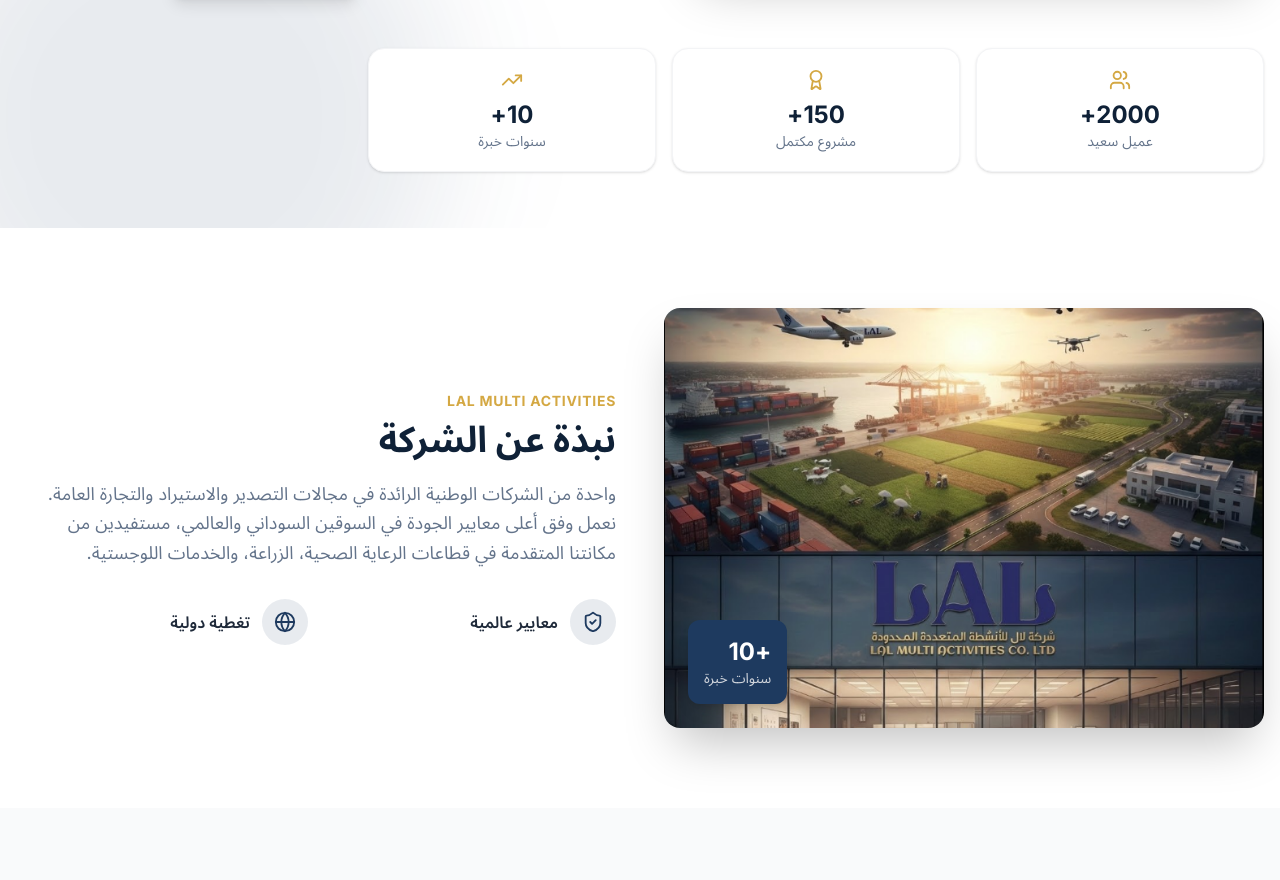
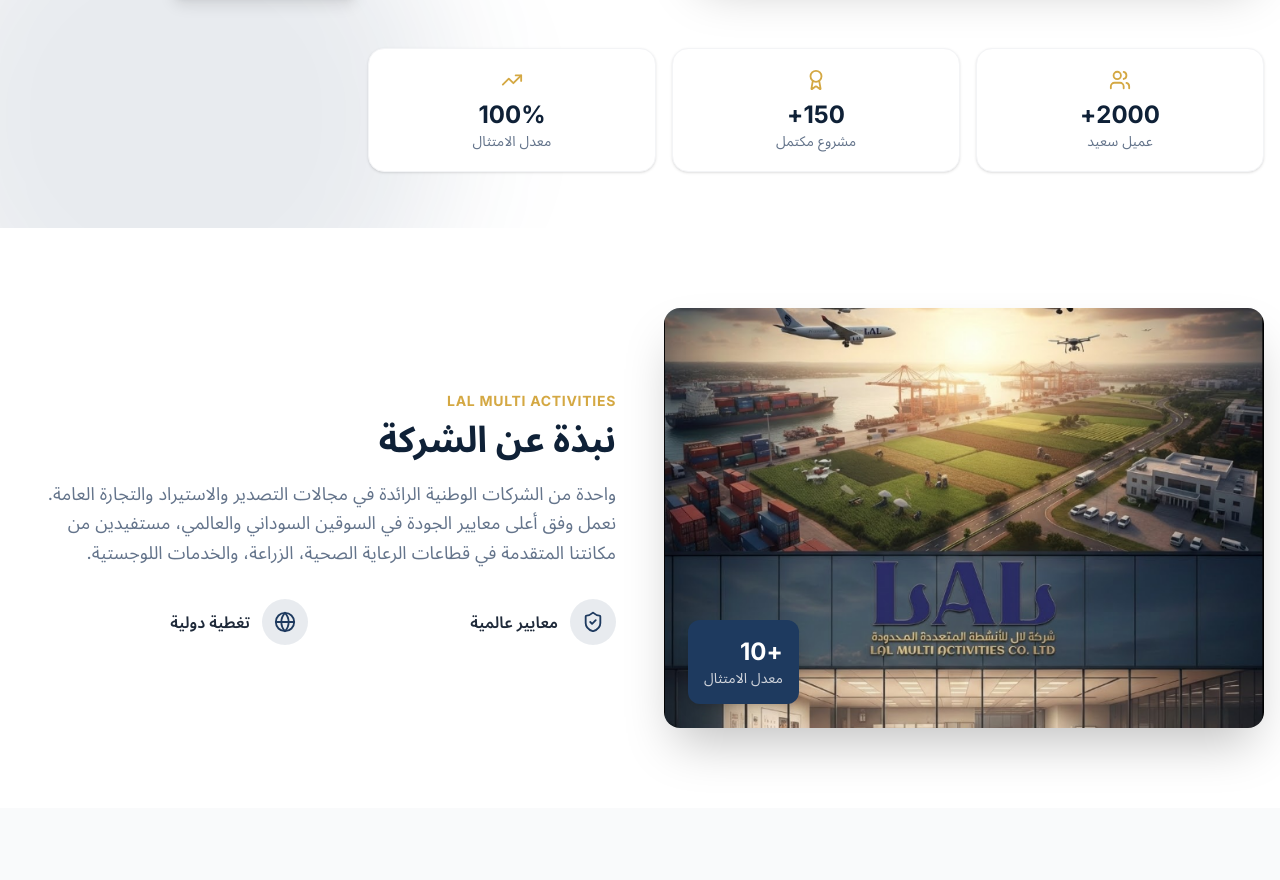
Before and after one commit to mhmodelmahdy/lal-website, a Next.js app: page /ar in a window 1280 px wide. Shown: the part 520-1400 px from the top of the page. Built offline with nearby package versions, Linux system fonts and the light colour scheme.

Commit message:
معدل الامتثال

```diff
--- a/src/components/home/HomeClient.jsx
+++ b/src/components/home/HomeClient.jsx
@@ -44,7 +44,7 @@
   const stats = [
     { num: "2000+", label: t("stats.clients"), icon: Users },
     { num: "150+", label: t("stats.projects"), icon: Award },
-    { num: "10+", label: t("stats.years"), icon: TrendingUp },
+    { num: "100%", label: t("stats.years"), icon: TrendingUp },
   ];
 
   return (
--- a/src/i18n/ar.json
+++ b/src/i18n/ar.json
@@ -47,7 +47,7 @@
     "stats": {
       "clients": "عميل سعيد",
       "projects": "مشروع مكتمل",
-      "years": "سنوات خبرة"
+      "years": "معدل الامتثال"
     },
     "cta": {
       "title": "مستعد للشراكة معنا؟",
--- a/src/i18n/en.json
+++ b/src/i18n/en.json
@@ -47,7 +47,7 @@
     "stats": {
       "clients": "Happy Clients",
       "projects": "Completed Projects",
-      "years": "Years of Experience"
+      "years": "Compliance rate"
     },
     "cta": {
       "title": "Ready to Partner With Us?",
```
